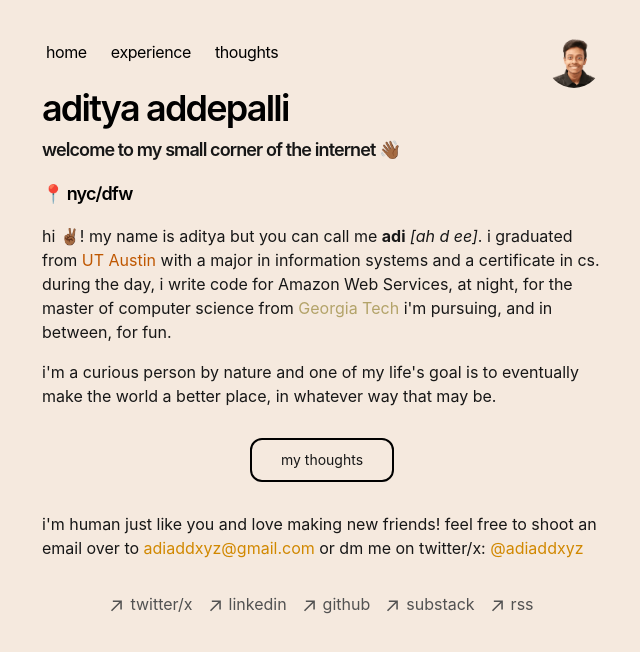
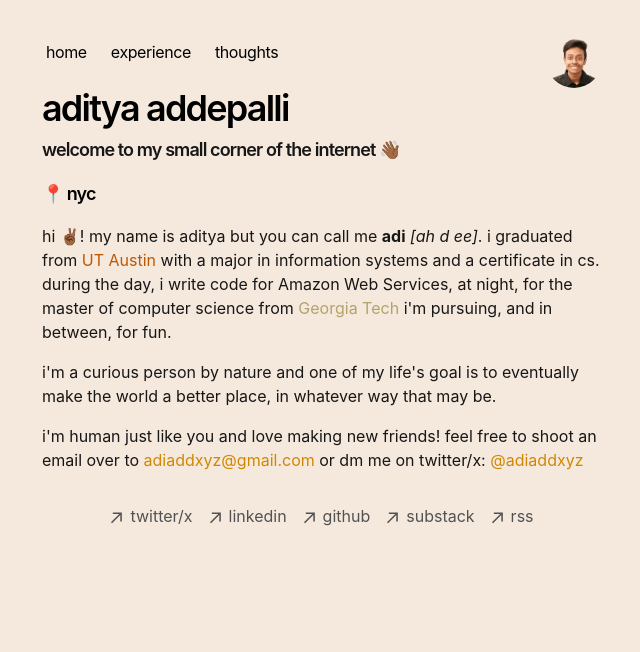
Before and after one commit to adiadd/adiadd.github.io, a Next.js app: page / in a window 1280 px wide. Shown: the top 652 px of the page, without its empty margins (318-958 px from the left). Built offline with nearby package versions, Linux system fonts and the light colour scheme.

Commit message:
fix: changing location and removing thoughts button

```diff
--- a/src/app/global.css
+++ b/src/app/global.css
@@ -169,82 +169,6 @@ table {
   text-decoration: underline;
 }
 
-.glow-on-hover {
-  width: 140px;
-  height: 40px;
-  border: none;
-  outline: 2px solid var(--text-color);
-  background: var(--background-color);
-  cursor: pointer;
-  position: relative;
-  z-index: 0;
-  border-radius: 10px;
-}
-
-.glow-on-hover:before {
-  content: "";
-  background: linear-gradient(
-    45deg,
-    #ff0000,
-    #ff7300,
-    #fffb00,
-    #48ff00,
-    #00ffd5,
-    #002bff,
-    #7a00ff,
-    #ff00c8,
-    #ff0000
-  );
-  position: absolute;
-  top: -2px;
-  left: -2px;
-  background-size: 400%;
-  z-index: -1;
-  filter: blur(5px);
-  width: calc(100% + 4px);
-  height: calc(100% + 4px);
-  animation: glowing 20s linear infinite;
-  opacity: 0;
-  transition: opacity 0.3s ease-in-out;
-  border-radius: 10px;
-}
-
-.glow-on-hover:active {
-  color: #000;
-}
-
-.glow-on-hover:active:after {
-  background: transparent;
-}
-
-.glow-on-hover:hover:before {
-  opacity: 1;
-}
-
-.glow-on-hover:after {
-  z-index: -1;
-  content: "";
-  position: absolute;
-  width: 100%;
-  height: 100%;
-  background: var(--background-color);
-  left: 0;
-  top: 0;
-  border-radius: 10px;
-}
-
-@keyframes glowing {
-  0% {
-    background-position: 0 0;
-  }
-  50% {
-    background-position: 400% 0;
-  }
-  100% {
-    background-position: 0 0;
-  }
-}
-
 .two-columns {
   columns: 2;
   -webkit-columns: 2;
--- a/src/app/page.tsx
+++ b/src/app/page.tsx
@@ -7,9 +7,7 @@ export default function Page() {
       <h2 className=" text-lg font-semibold tracking-tighter text-neutral-900 dark:text-neutral-100">
         welcome to my small corner of the internet 👋🏾
       </h2>
-      <h2 className="my-4 text-lg font-semibold tracking-tighter">
-        📍 nyc/dfw
-      </h2>
+      <h2 className="my-4 text-lg font-semibold tracking-tighter">📍 nyc</h2>
       <p className="mb-4 text-neutral-900 dark:text-neutral-100">
         hi ✌🏾! my name is aditya but you can call me <strong>adi</strong>
         <i> [ah d ee]</i>. i graduated from{" "}
@@ -23,23 +21,13 @@ export default function Page() {
         i&apos;m a curious person by nature and one of my life&apos;s goal is to
         eventually make the world a better place, in whatever way that may be.
       </p>
-      <div className="my-8 flex items-center justify-center">
-        <a href="/blog">
-          <button
-            className="glow-on-hover px-4 py-2 text-sm text-neutral-900 dark:text-neutral-100"
-            type="button"
-          >
-            my thoughts
-          </button>
-        </a>
-      </div>
       <div>
         <p className="text-neutral-900 dark:text-neutral-100">
           i&apos;m human just like you and love making new friends! feel free to
           shoot an email over to{" "}
           <a
             className="homepage-link"
-            href="mailto: adiaddxyz@gmail.com"
+            href="mailto:adiaddxyz@gmail.com"
             target="_blank"
             rel="noopener noreferrer"
           >
```
